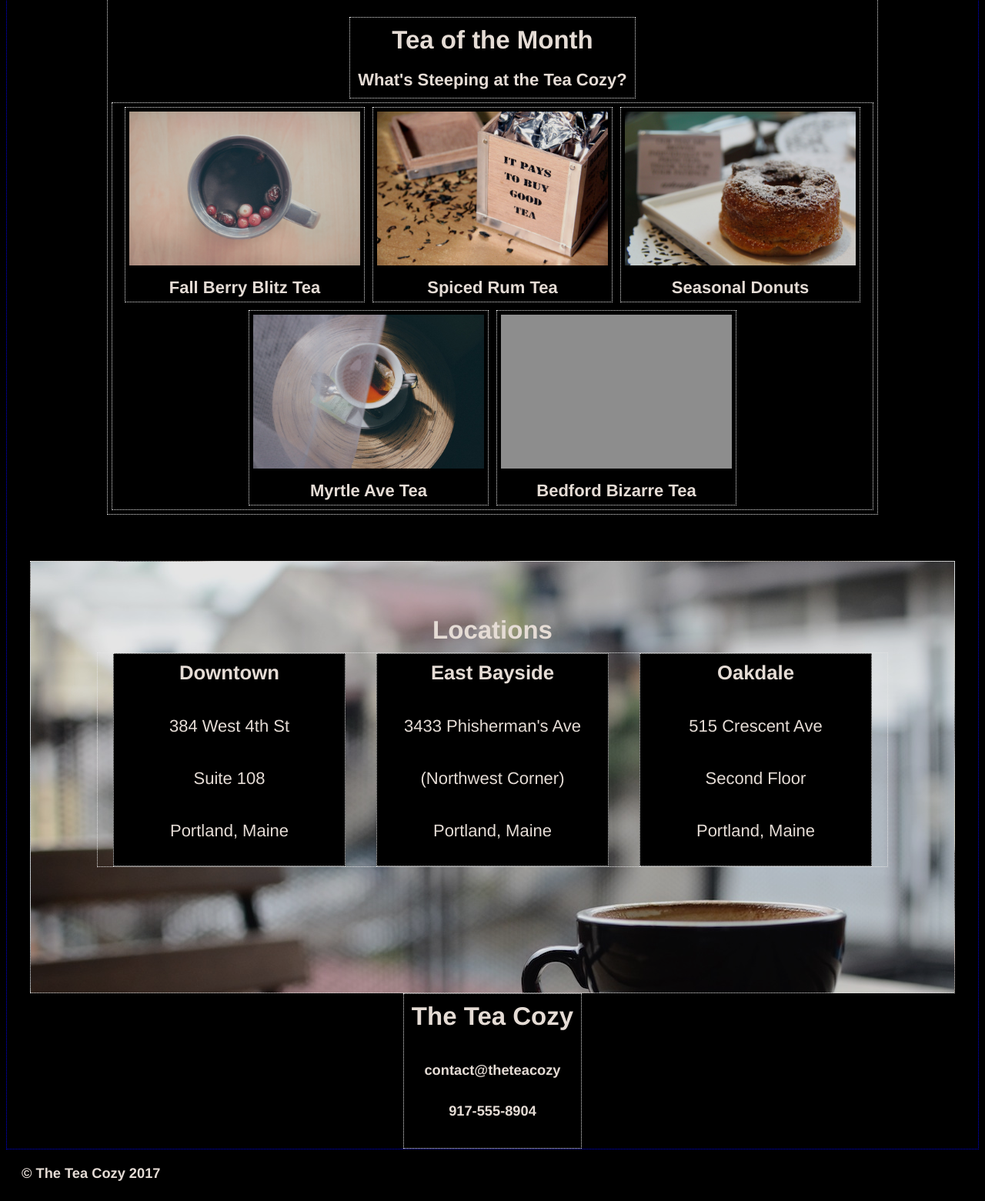
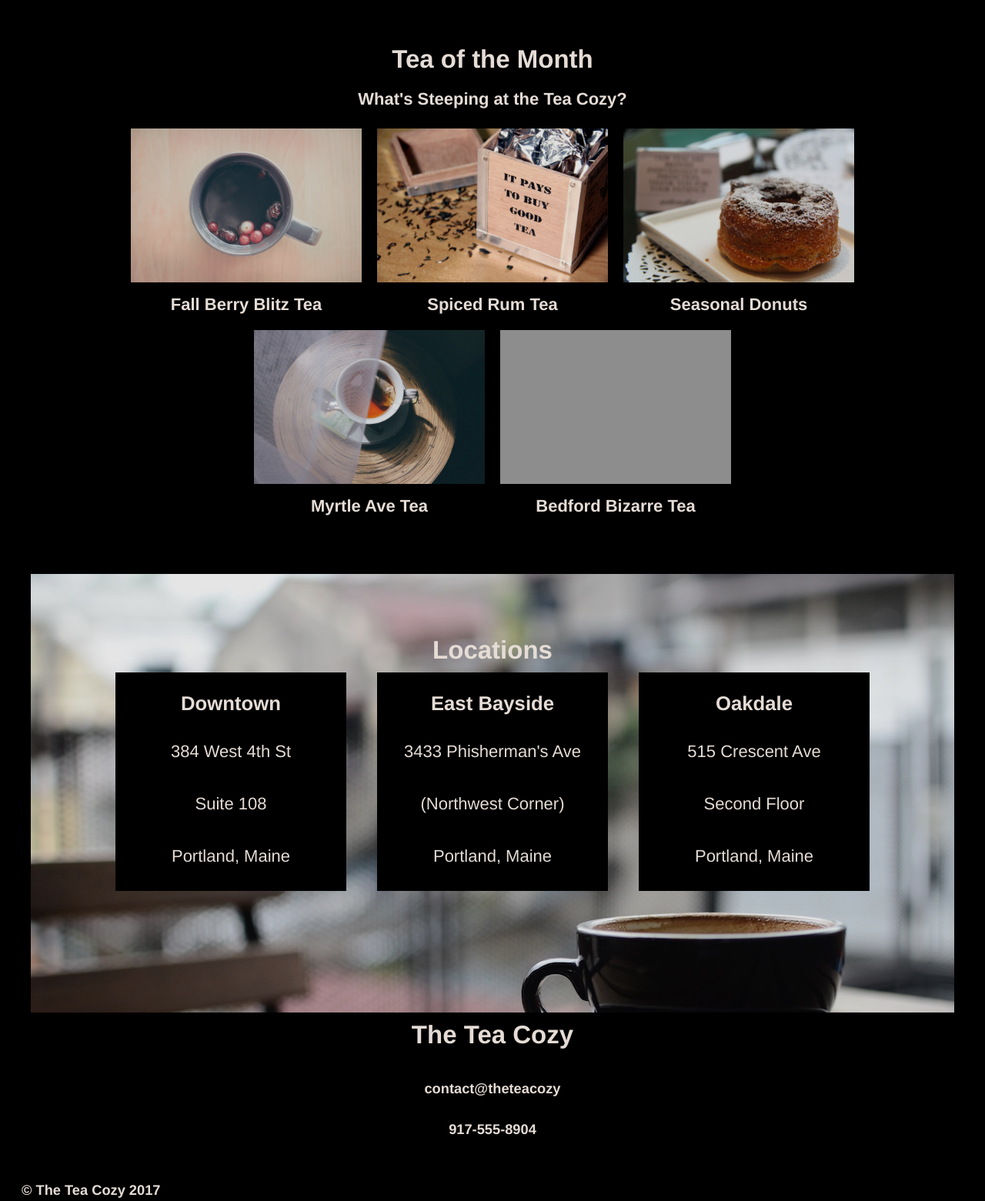
Before and after one commit to olivercgg/teacozy, a plain HTML site: page index.html in a window 1280 px wide. Shown: the part 800-2361 px from the top of the page at 77% size. Drawn offline with Linux system fonts and the light colour scheme; grey boxes are pictures that could not be loaded.

Commit message:
Remove borders and complete final touches

```diff
--- a/resources/css/style.css
+++ b/resources/css/style.css
@@ -7,15 +7,8 @@ body {
   text-align: center;
 }
 
-div {
-  border: 1px dotted white;
-}
 
-main {
-    border: 1px dotted blue;
-}
-
-h2, h3, h4 {
+h2, h4 {
   margin: 0px;
   padding: 10px;
 }
@@ -82,9 +75,9 @@ header span {
   flex-wrap: wrap;
 }
 
-/** Featured Section **/
+/** Featured Section (add enough padding so header does not block after local link) **/
 #featured {
-  padding-top: 40px;
+  padding-top: 70px;
   width: 1000px;
   margin: auto;
 }
@@ -106,11 +99,12 @@ header span {
 /** Locations Section **/
 #locations {
   margin: 60px auto 0px auto;
-  padding-top: 60px;
+  padding-top: 70px;
   width: 1200px;
   height: 500px;
   background-image: url(../images/img-locations-background.jpg);
-  align-content: flex-start;
+  flex-direction: column;
+  justify-content: flex-start;
 }
 
 .locations-section {
```
